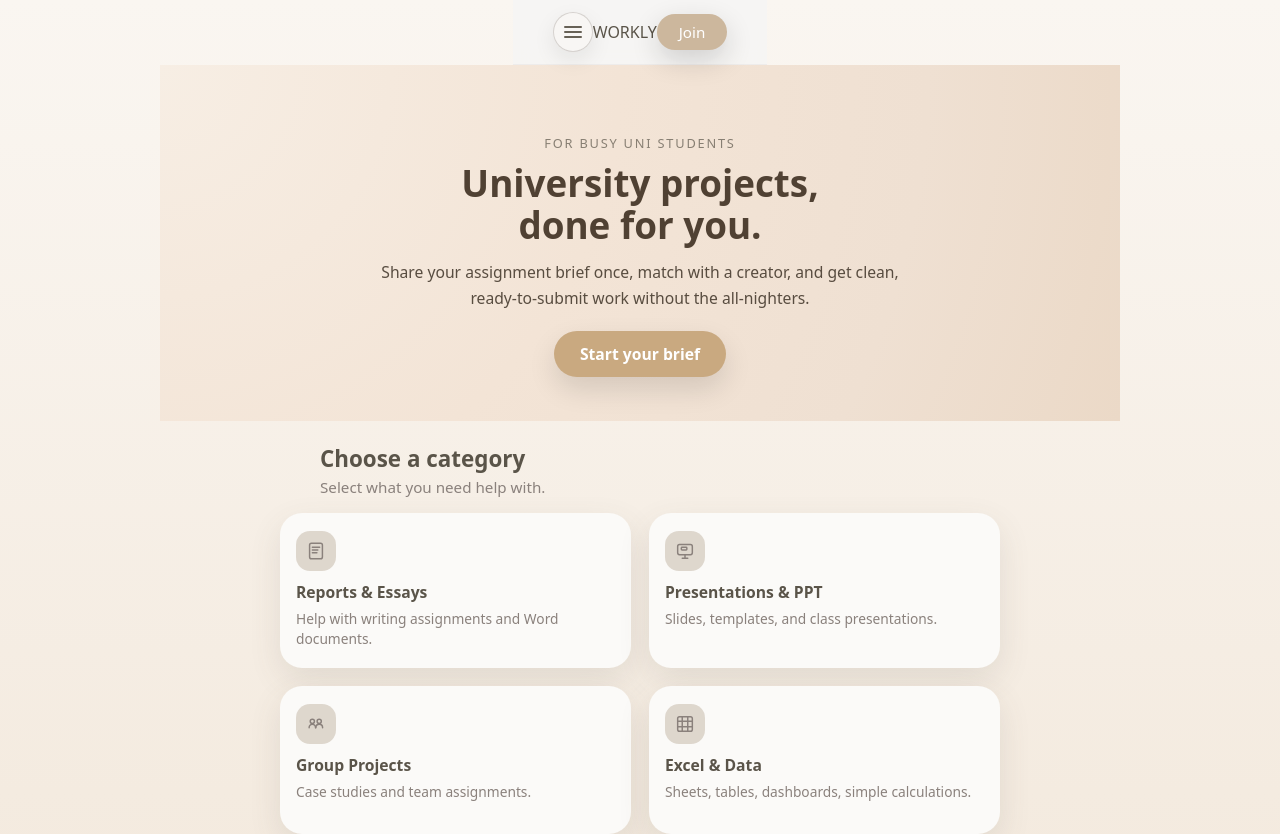
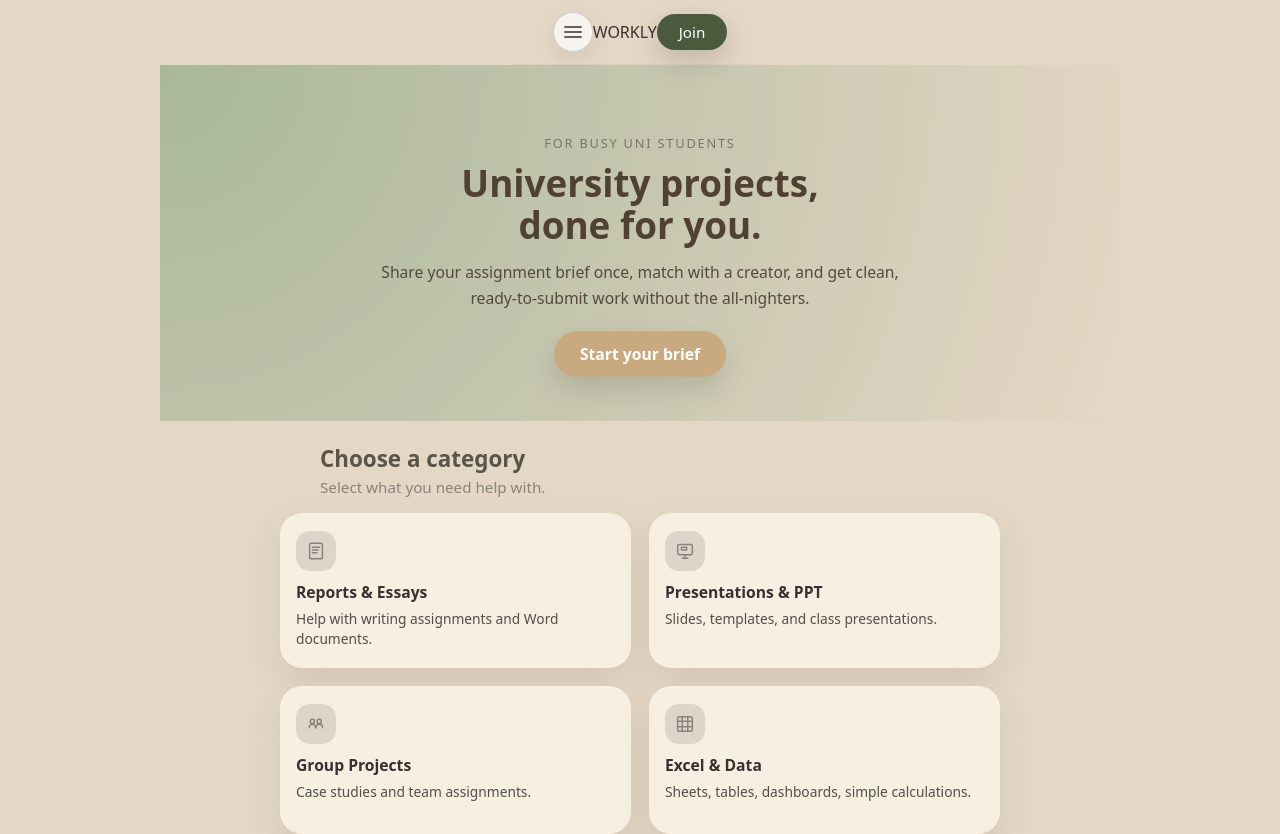
Before and after one commit to SEBRAHEIM/workly-landing, a Next.js app: page / in a window 1280 px wide. Shown: the top 834 px of the page. Built offline with nearby package versions, Linux system fonts and the light colour scheme.

Commit message:
Apply Calm Academic color palette

```diff
--- a/styles/globals.css
+++ b/styles/globals.css
@@ -1829,3 +1829,117 @@ body {
     gap: 16px;
   }
 }
+
+/* === Calm Academic color theme === */
+/* Palette:
+   Primary (olive): #4A5A3D
+   Secondary (sand): #E5D7C5
+   Accent (sage): #A8B79A
+   Text (espresso): #3B2F2F
+*/
+
+:root {
+  --color-primary-olive: #4A5A3D;
+  --color-secondary-sand: #E5D7C5;
+  --color-accent-sage: #A8B79A;
+  --color-text-espresso: #3B2F2F;
+}
+
+/* Global */
+
+body {
+  background: var(--color-secondary-sand);
+  color: var(--color-text-espresso);
+}
+
+/* Navbar */
+
+.top-nav {
+  background: var(--color-secondary-sand);
+  color: var(--color-text-espresso);
+}
+
+.brand-center {
+  color: var(--color-text-espresso);
+}
+
+.join-button {
+  background: var(--color-primary-olive);
+  color: #ffffff;
+}
+
+.join-button:hover {
+  background: #3b4a30;
+}
+
+/* Home hero */
+
+.home-hero-v3 {
+  background: radial-gradient(circle at top left, var(--color-accent-sage), var(--color-secondary-sand));
+  color: var(--color-text-espresso);
+}
+
+.home-hero-v3-eyebrow {
+  color: rgba(59, 47, 47, 0.7);
+}
+
+.home-hero-v3-title {
+  color: var(--color-text-espresso);
+}
+
+.home-hero-v3-subtitle {
+  color: rgba(59, 47, 47, 0.85);
+}
+
+.home-hero-v3-primary {
+  background: var(--color-primary-olive);
+  color: #ffffff;
+}
+
+/* Category cards on home */
+
+.home-category-section {
+  background: var(--color-secondary-sand);
+}
+
+.home-category-grid {
+  background: transparent;
+}
+
+.category-card,
+.home-category-card {
+  background: #f7efe1;
+  color: var(--color-text-espresso);
+}
+
+.category-card-title,
+.home-category-card h3 {
+  color: var(--color-text-espresso);
+}
+
+.category-card-text,
+.home-category-card p {
+  color: rgba(59, 47, 47, 0.85);
+}
+
+/* Features strip */
+
+.feature-section,
+.features-section {
+  background: #f0e3d1;
+  color: var(--color-text-espresso);
+}
+
+.feature-cta-button,
+.features-cta-button {
+  background: var(--color-primary-olive);
+  color: #ffffff;
+}
+
+/* Footer */
+
+.site-footer,
+footer {
+  background: #efe1cf;
+  color: rgba(59, 47, 47, 0.75);
+}
```
